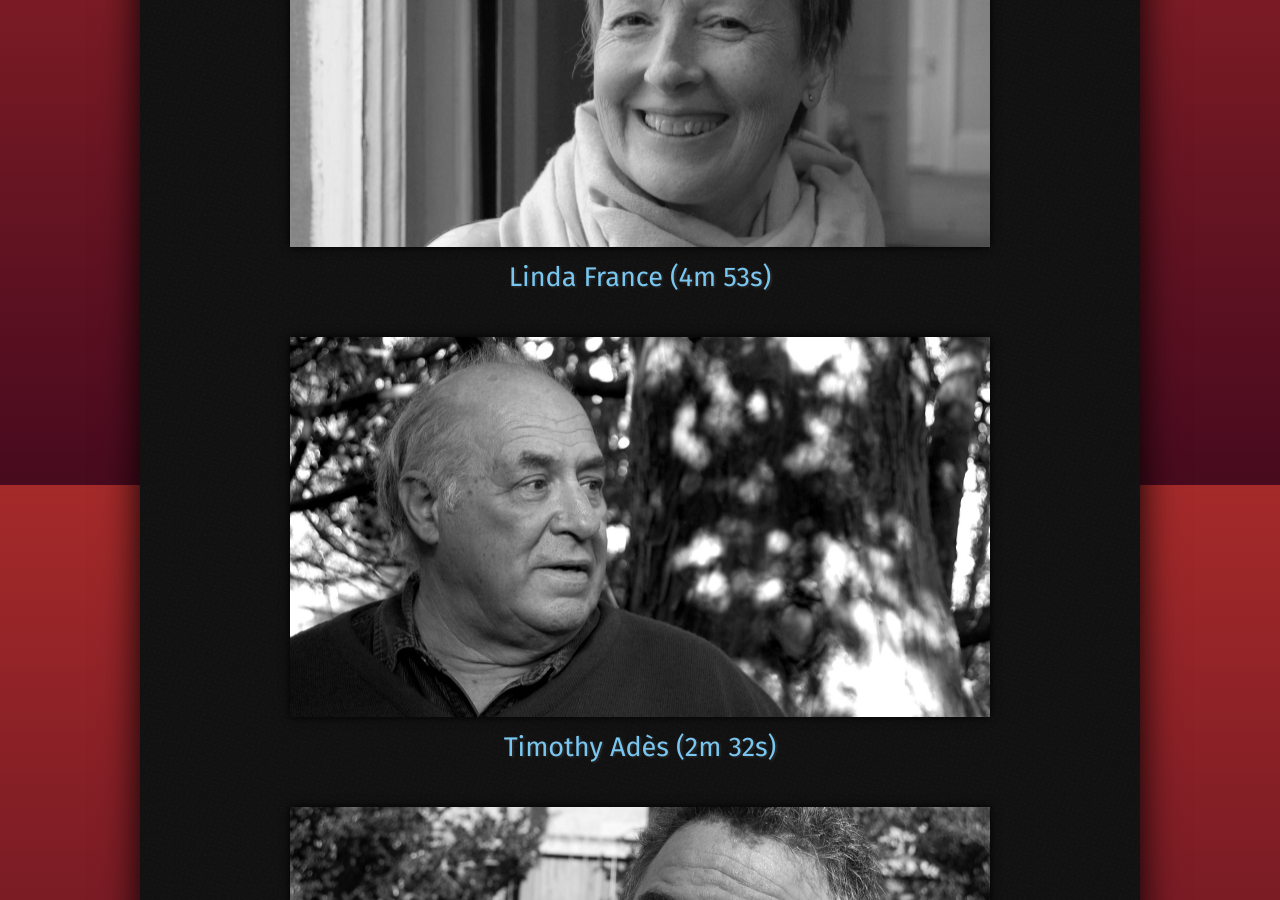
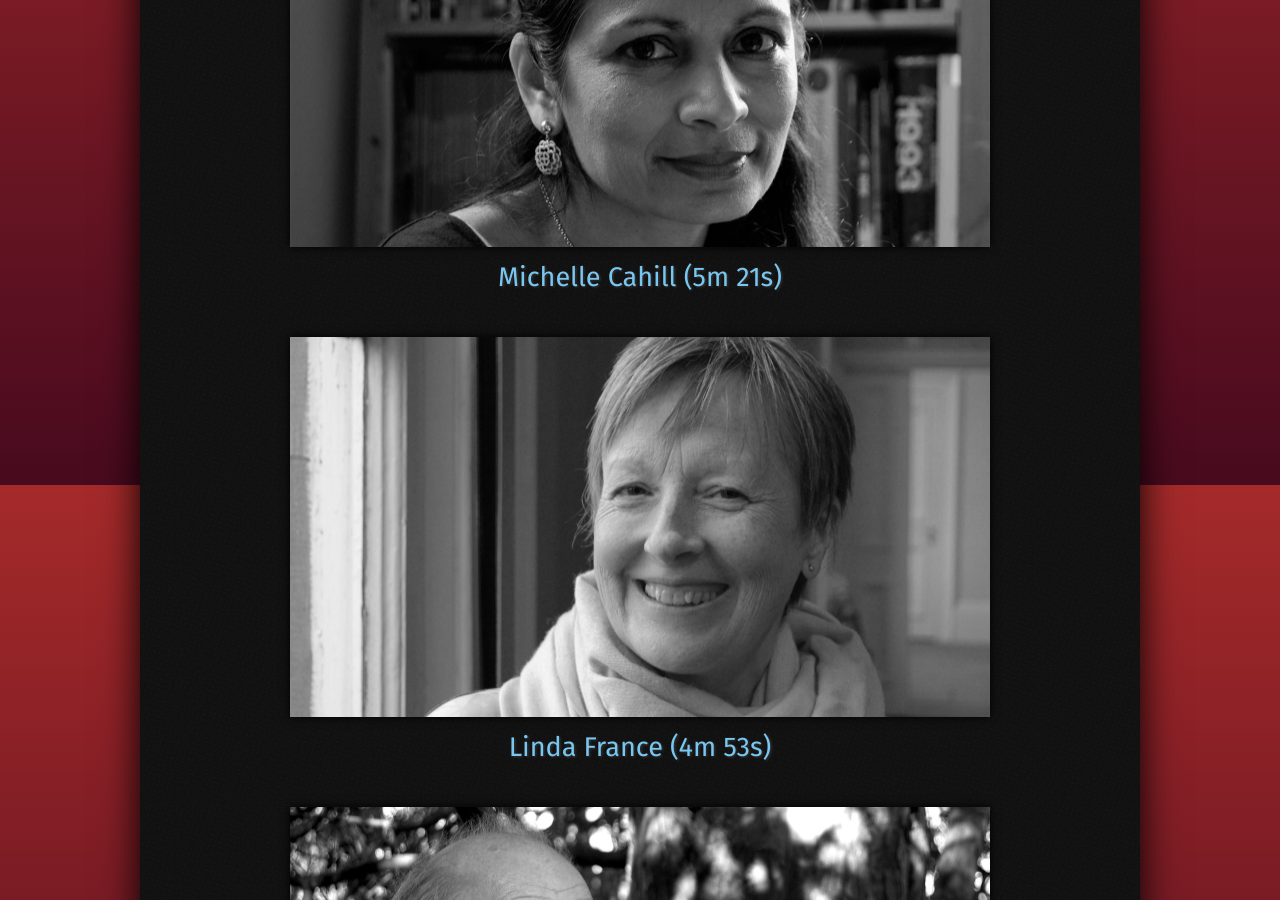
Before and after one commit to Leeds-eBooks/ArcSessions, a Jekyll site: the page built from index.html, in a window 1280 px wide and 900 px high, scrolled down 415 px. Built offline with Jekyll 4.4.1, drawn with Linux system fonts in a browser that asks for light colours.

Commit message:
feat(video): add Michelle Cahill

```diff
--- a/_data/videos.yml
+++ b/_data/videos.yml
@@ -118,3 +118,9 @@
   lastName: France
   date: 2016-04-23
   duration: 4m 53s
+
+- id: BUyP47LJQhw
+  firstName: Michelle
+  lastName: Cahill
+  date: 2016-10-08
+  duration: 5m 21s
```
Also changed, not shown: images/poets/1400/Michelle-Cahill.jpg (added), images/poets/700/Michelle-Cahill.jpg (added), images/poets/Michelle-Cahill.jpg (added).
